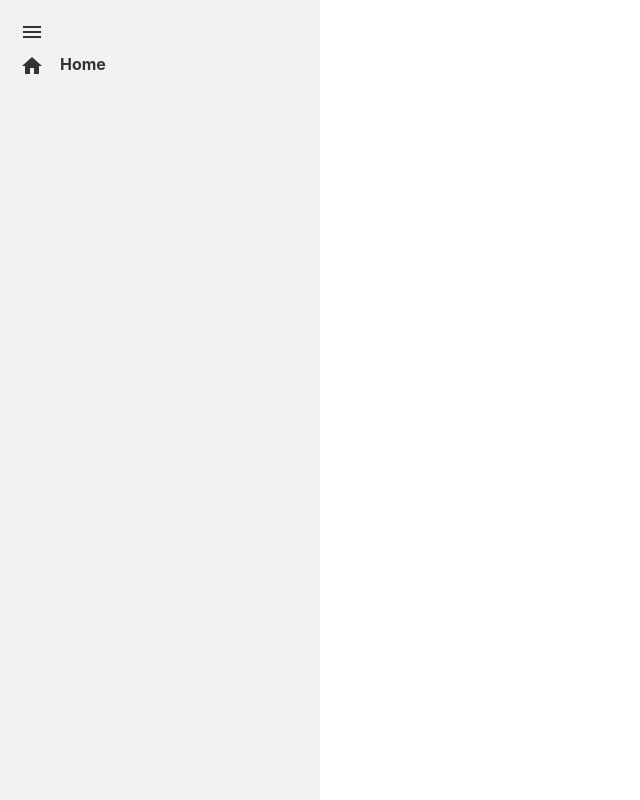
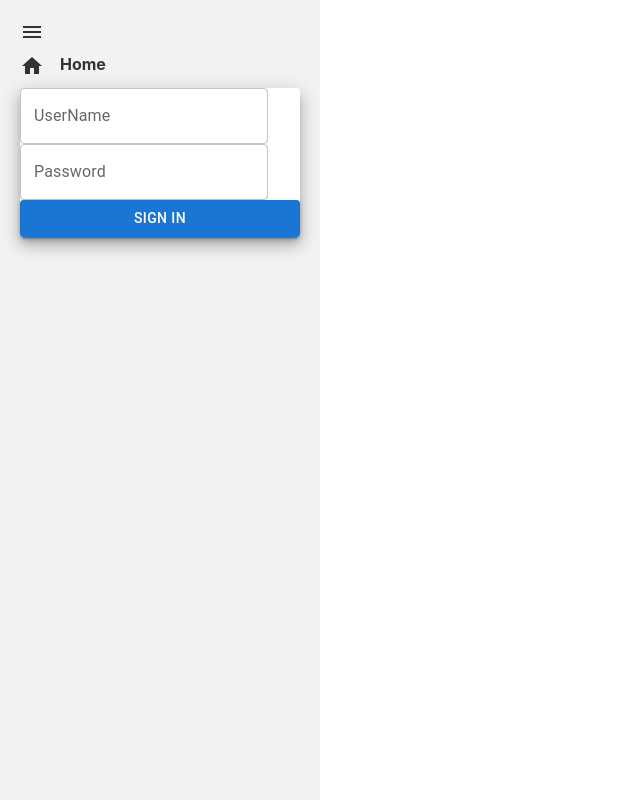
Before and after one commit to mishu85/Forum_MC, a React (Create React App) app in the folder forummc-frontend-js/: page / in a window 1280 px wide. Shown: the whole page, without its empty margins (0-640 px from the left). Built offline with nearby package versions, Linux system fonts and the light colour scheme.

Commit message:
add login api in frontend and configure cors

```diff
--- a/forummc-frontend-js/src/HttpClient.js
+++ b/forummc-frontend-js/src/HttpClient.js
@@ -1,6 +1,7 @@
 import axios from "axios";
+import Auth from "./auth";
 
-const serverAddress = "http://127.0.0.1:6600";
+const serverAddress = "http://localhost:6600";
 
 const ApiHttpClient = () => {
   let client = axios.create({ baseURL: serverAddress + "/api" });
--- /dev/null
+++ b/forummc-frontend-js/src/api/accountsApi.js
@@ -0,0 +1,17 @@
+import { ApiHttpClient } from "../HttpClient";
+
+async function login(userName, password) {
+  try {
+    var request = {
+      userName: userName,
+      password: password,
+    };
+    const response = await ApiHttpClient().post("/accounts/login", request);
+    return response.data;
+  } catch (error) {
+    console.log(error.message);
+  }
+  return null;
+}
+
+export { login };
--- a/forummc-frontend-js/src/components/Sidebar.css
+++ b/forummc-frontend-js/src/components/Sidebar.css
@@ -43,3 +43,11 @@ span.expanded {
   display: inline-block;
   padding-left: 16px;
 }
+
+#login {
+  display: none;
+}
+
+#login.expanded {
+  display: block;
+}
--- a/forummc-frontend-js/src/components/Sidebar.js
+++ b/forummc-frontend-js/src/components/Sidebar.js
@@ -2,6 +2,20 @@ import React, { useState } from "react";
 import "./Sidebar.css";
 import MenuIcon from "@mui/icons-material/Menu";
 import HomeIcon from "@mui/icons-material/Home";
+import FingerprintIcon from "@mui/icons-material/Home";
+import {
+  Grid,
+  Paper,
+  Avatar,
+  TextField,
+  Checkbox,
+  Typography,
+  Link,
+  FormControlLabel,
+  Button,
+} from "@mui/material";
+import { login } from "../api/accountsApi";
+import Auth from "../auth";
 
 function SidebarItem(props) {
   return (
@@ -13,6 +27,62 @@ function SidebarItem(props) {
         </span>
       </a>
     </li>
+  );
+}
+
+function LoginSection(props) {
+  const [userName, setUserName] = useState("");
+  const [password, setPassword] = useState("");
+
+  const handleSubmit = async (event) => {
+    event.preventDefault();
+    const response = await login(userName, password);
+    if (response) {
+      let myUser = {
+        userName: userName,
+        token: response,
+      };
+      Auth.getInstance().login(myUser);
+      console.log("logged in!");
+      console.log(response);
+      window.open("/", "_self");
+    }
+  };
+
+  return (
+    <section id="login" className={`${props.isExpanded ? "expanded" : ""}`}>
+      <Paper elevation={10}>
+        <form onSubmit={handleSubmit}>
+          <TextField
+            label="UserName"
+            placeholder="Type UserName"
+            required
+            value={userName}
+            onChange={(e) => {
+              setUserName(e.target.value);
+            }}
+          />
+          <TextField
+            label="Password"
+            placeholder="Enter code"
+            type="password"
+            required
+            value={password}
+            onChange={(e) => {
+              setPassword(e.target.value);
+            }}
+          />
+          <Button
+            // id = "signIn-style"
+            fullWidth
+            variant="contained"
+            type="submit"
+          >
+            SIGN IN
+          </Button>
+        </form>
+      </Paper>
+    </section>
   );
 }
 
@@ -41,6 +111,7 @@ export default function Sidebar() {
         </li>
         <SidebarItem title="Home" icon={<HomeIcon />} isExpanded={isExpanded} />
       </ul>
+      <LoginSection isExpanded={isExpanded} />
     </div>
   );
 }
```
Also changed, not shown: 2 other files (tests, documents, lock files or other folders).
